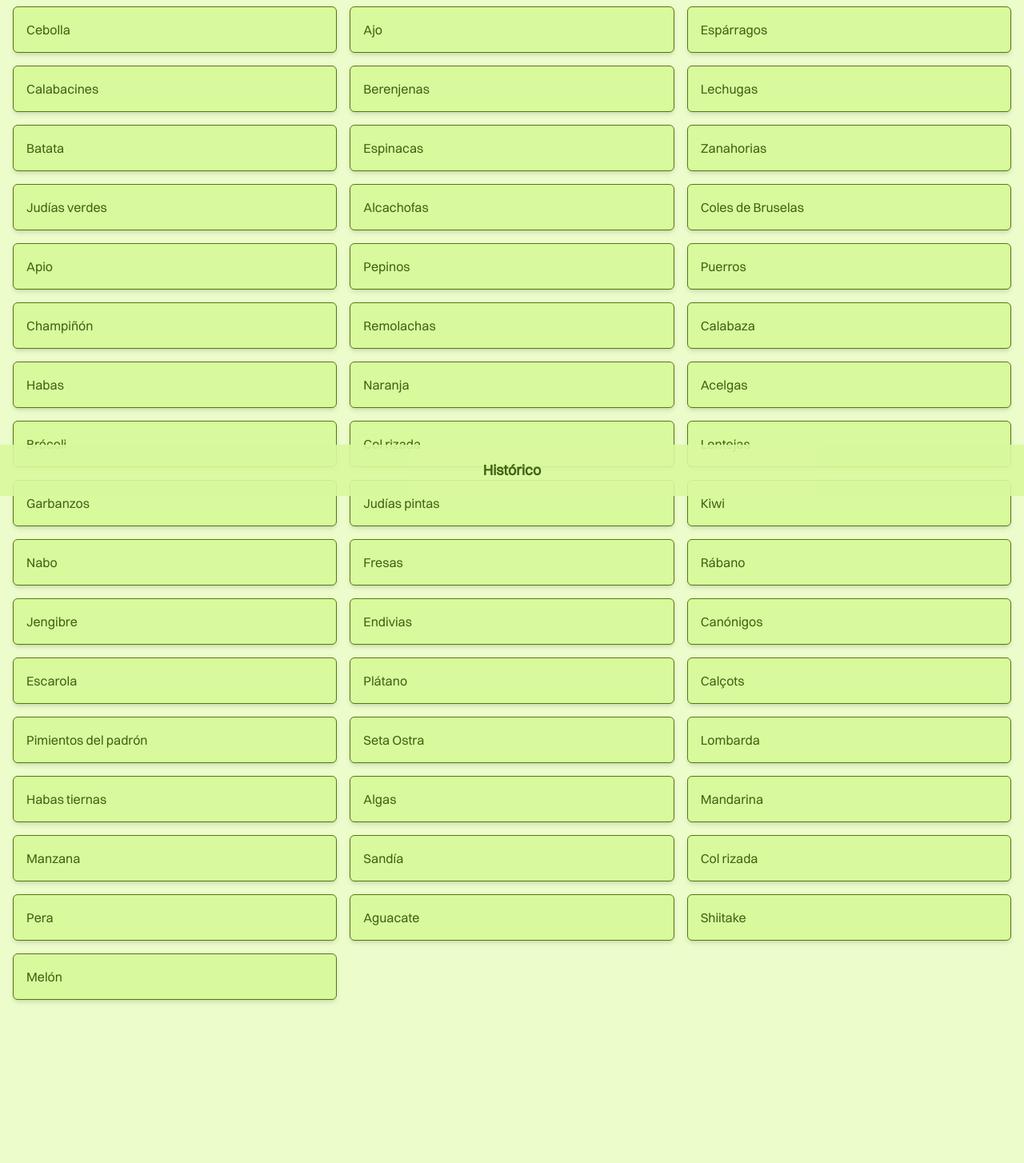
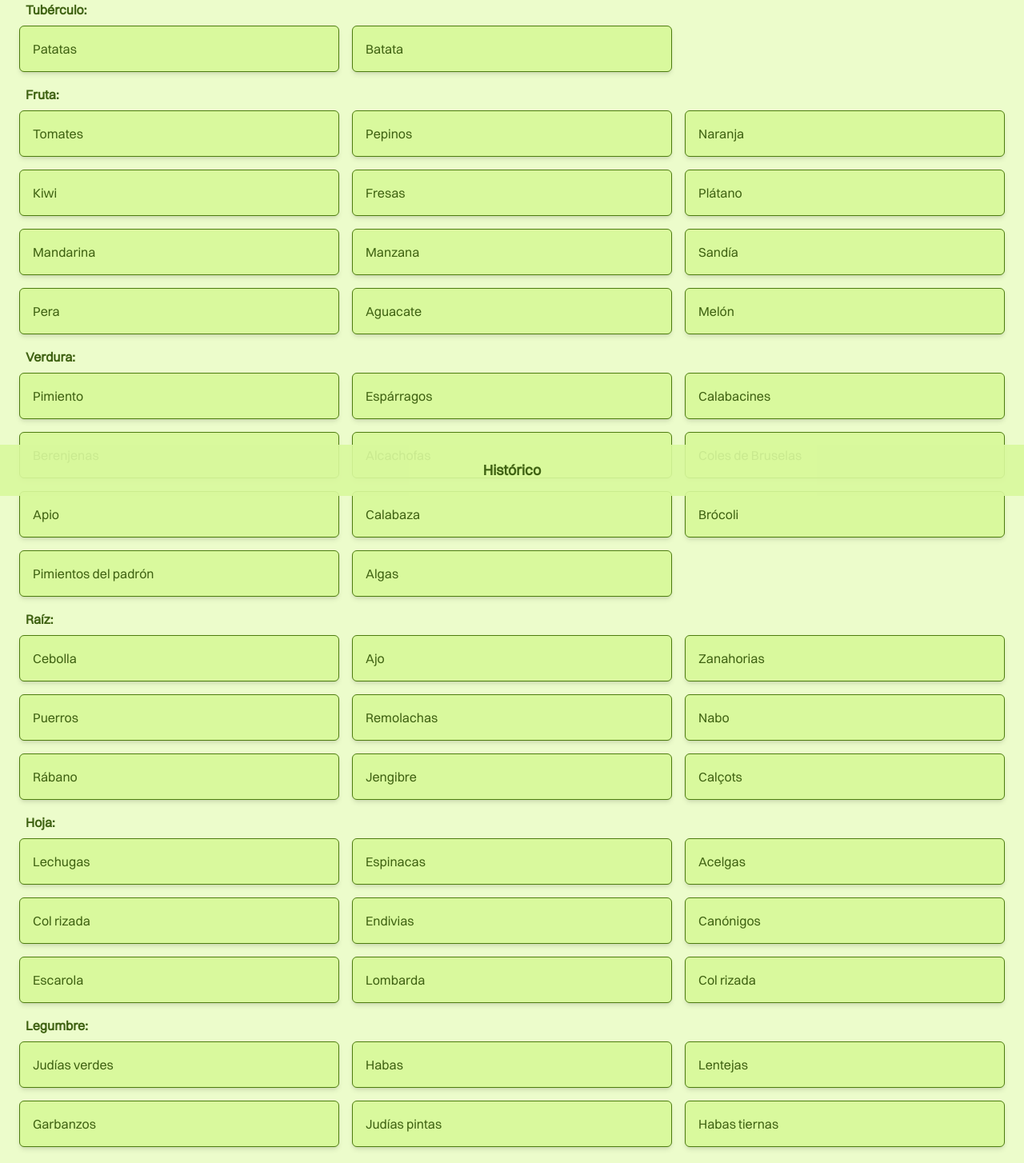
Before and after one commit to mavilam/veggie-tracker, a Vue app: page / in a window 1280 px wide. Shown: the part 180-1634 px from the top of the page at 80% size. Before the commit the page ends 1510 px from the top, so only its background shows below. Built offline with nearby package versions, Linux system fonts and the light colour scheme.

Commit message:
group by type of veggie

```diff
--- a/src/assets/veggies.json
+++ b/src/assets/veggies.json
@@ -1,54 +1,54 @@
 [
-  {"id": 1, "name": "Patatas"},
-  {"id": 2, "name": "Tomates"},
-  {"id": 3, "name": "Pimiento"},
-  {"id": 4, "name": "Cebolla"},
-  {"id": 5, "name": "Ajo"},
-  {"id": 6, "name": "Espárragos"},
-  {"id": 7, "name": "Calabacines"},
-  {"id": 8, "name": "Berenjenas"},
-  {"id": 9, "name": "Lechugas"},
-  {"id": 10, "name": "Batata"},
-  {"id": 11, "name": "Espinacas"},
-  {"id": 12, "name": "Zanahorias"},
-  {"id": 13, "name": "Judías verdes"},
-  {"id": 14, "name": "Alcachofas"},
-  {"id": 15, "name": "Coles de Bruselas"},
-  {"id": 16, "name": "Apio"},
-  {"id": 17, "name": "Pepinos"},
-  {"id": 18, "name": "Puerros"},
-  {"id": 19, "name": "Champiñón"},
-  {"id": 20, "name": "Remolachas"},
-  {"id": 21, "name": "Calabaza"},
-  {"id": 22, "name": "Habas"},
-  {"id": 23, "name": "Naranja"},
-  {"id": 24, "name": "Acelgas"},
-  {"id": 25, "name": "Brócoli"},
-  {"id": 26, "name": "Col rizada"},
-  {"id": 27, "name": "Lentejas"},
-  {"id": 28, "name": "Garbanzos"},
-  {"id": 29, "name": "Judías pintas"},
-  {"id": 30, "name": "Kiwi"},
-  {"id": 31, "name": "Nabo"},
-  {"id": 32, "name": "Fresas"},
-  {"id": 33, "name": "Rábano"},
-  {"id": 34, "name": "Jengibre"},
-  {"id": 35, "name": "Endivias"},
-  {"id": 36, "name": "Canónigos"},
-  {"id": 37, "name": "Escarola"},
-  {"id": 38, "name": "Plátano"},
-  {"id": 39, "name": "Calçots"},
-  {"id": 40, "name": "Pimientos del padrón"},
-  {"id": 41, "name": "Seta Ostra"},
-  {"id": 42, "name": "Lombarda"},
-  {"id": 43, "name": "Habas tiernas"},
-  {"id": 44, "name": "Algas"},
-  {"id": 45, "name": "Mandarina"},
-  {"id": 46, "name": "Manzana"},
-  {"id": 47, "name": "Sandía"},
-  {"id": 48, "name": "Col rizada"},
-  {"id": 49, "name": "Pera"},
-  {"id": 50, "name": "Aguacate"},
-  {"id": 51, "name": "Shiitake"},
-  {"id": 51, "name": "Melón"}
+  {"id": 1, "name": "Patatas", "type": "Tubérculo"},
+  {"id": 2, "name": "Tomates", "type": "Fruta"},
+  {"id": 3, "name": "Pimiento", "type": "Verdura"},
+  {"id": 4, "name": "Cebolla", "type": "Raíz"},
+  {"id": 5, "name": "Ajo", "type": "Raíz"},
+  {"id": 6, "name": "Espárragos", "type": "Verdura"},
+  {"id": 7, "name": "Calabacines", "type": "Verdura"},
+  {"id": 8, "name": "Berenjenas", "type": "Verdura"},
+  {"id": 9, "name": "Lechugas", "type": "Hoja"},
+  {"id": 10, "name": "Batata", "type": "Tubérculo"},
+  {"id": 11, "name": "Espinacas", "type": "Hoja"},
+  {"id": 12, "name": "Zanahorias", "type": "Raíz"},
+  {"id": 13, "name": "Judías verdes", "type": "Legumbre"},
+  {"id": 14, "name": "Alcachofas", "type": "Verdura"},
+  {"id": 15, "name": "Coles de Bruselas", "type": "Verdura"},
+  {"id": 16, "name": "Apio", "type": "Verdura"},
+  {"id": 17, "name": "Pepinos", "type": "Fruta"},
+  {"id": 18, "name": "Puerros", "type": "Raíz"},
+  {"id": 19, "name": "Champiñón", "type": "Seta"},
+  {"id": 20, "name": "Remolachas", "type": "Raíz"},
+  {"id": 21, "name": "Calabaza", "type": "Verdura"},
+  {"id": 22, "name": "Habas", "type": "Legumbre"},
+  {"id": 23, "name": "Naranja", "type": "Fruta"},
+  {"id": 24, "name": "Acelgas", "type": "Hoja"},
+  {"id": 25, "name": "Brócoli", "type": "Verdura"},
+  {"id": 26, "name": "Col rizada", "type": "Hoja"},
+  {"id": 27, "name": "Lentejas", "type": "Legumbre"},
+  {"id": 28, "name": "Garbanzos", "type": "Legumbre"},
+  {"id": 29, "name": "Judías pintas", "type": "Legumbre"},
+  {"id": 30, "name": "Kiwi", "type": "Fruta"},
+  {"id": 31, "name": "Nabo", "type": "Raíz"},
+  {"id": 32, "name": "Fresas", "type": "Fruta"},
+  {"id": 33, "name": "Rábano", "type": "Raíz"},
+  {"id": 34, "name": "Jengibre", "type": "Raíz"},
+  {"id": 35, "name": "Endivias", "type": "Hoja"},
+  {"id": 36, "name": "Canónigos", "type": "Hoja"},
+  {"id": 37, "name": "Escarola", "type": "Hoja"},
+  {"id": 38, "name": "Plátano", "type": "Fruta"},
+  {"id": 39, "name": "Calçots", "type": "Raíz"},
+  {"id": 40, "name": "Pimientos del padrón", "type": "Verdura"},
+  {"id": 41, "name": "Seta Ostra", "type": "Seta"},
+  {"id": 42, "name": "Lombarda", "type": "Hoja"},
+  {"id": 43, "name": "Habas tiernas", "type": "Legumbre"},
+  {"id": 44, "name": "Algas", "type": "Verdura"},
+  {"id": 45, "name": "Mandarina", "type": "Fruta"},
+  {"id": 46, "name": "Manzana", "type": "Fruta"},
+  {"id": 47, "name": "Sandía", "type": "Fruta"},
+  {"id": 48, "name": "Col rizada", "type": "Hoja"},
+  {"id": 49, "name": "Pera", "type": "Fruta"},
+  {"id": 50, "name": "Aguacate", "type": "Fruta"},
+  {"id": 51, "name": "Shiitake", "type": "Seta"},
+  {"id": 52, "name": "Melón", "type": "Fruta"}
 ]
--- a/src/components/VeggiesList.vue
+++ b/src/components/VeggiesList.vue
@@ -2,15 +2,21 @@
   <div class="text-veggie-800 mb-20">
     <SearchBar @search="filterVeggies" />
     <Counter :count="clickedIds.size" />
-    <div class="m-4 grid grid-cols-2 sm:grid-cols-3 gap-4">
+    <hr class="w-48 h-0.5 mx-auto my-4 bg-veggie-700 rounded md:my-10">
+    <div class="m-4">
+      <div class="m-2" v-for="(veggies, type) in groupedVeggies" :key="type">
+        <h3 class="text-l font-bold m-2 mt-4">{{ type }}:</h3>
+        <div class="grid grid-cols-2 sm:grid-cols-3 gap-4">
           <Veggie
-        v-for="veggie in filteredVeggies"
+            v-for="veggie in veggies"
             :key="veggie.id"
             :name="veggie.name"
             :id="veggie.id"
             :is-clicked="clickedIds.has(veggie.id)"
             @clicked="handleVeggieClick"
           />
+        </div>
+      </div>
     </div>
   </div>
 </template>
@@ -42,6 +48,16 @@ export default {
     };
   },
   computed: {
+    groupedVeggies() {
+      const group = {};
+      this.filteredVeggies.forEach((veggie) => {
+        if (!group[veggie.type]) {
+          group[veggie.type] = [];
+        }
+        group[veggie.type].push(veggie);
+      });
+      return group;
+    },
     filteredVeggies() {
       return this.veggies.filter(veggie =>
         veggie.name.toLowerCase().includes(this.searchQuery.toLowerCase())
```
Lines whose indentation alone changed are shown as unchanged.
